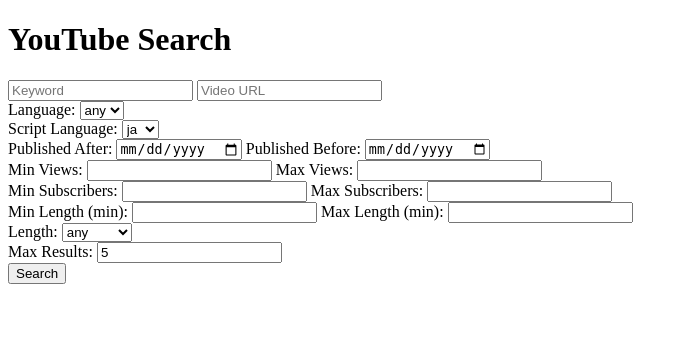
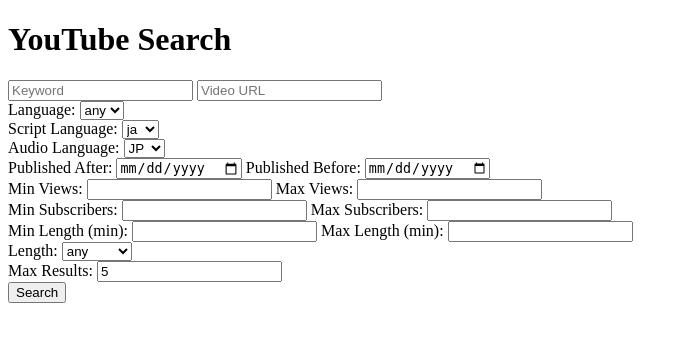
Before and after one commit to AT-KB/Slower, a Django app: page / in a window 1280 px wide. Shown: the top 342 px of the page, without its empty margins (0-688 px from the left). Run offline with Django 5.2, Linux system fonts and the light colour scheme.

Commit message:
Add audio language selection

```diff
--- a/summary/views.py
+++ b/summary/views.py
@@ -10,6 +10,7 @@
     video_url = request.GET.get("video_url", "")
     lang = request.GET.get("lang", "any")
     script_lang = request.GET.get("script_lang", "ja")
+    audio_lang = request.GET.get("audio_lang", "ja-JP")
     after = request.GET.get("after", "")
     before = request.GET.get("before", "")
     min_views = request.GET.get("min_views", "")
@@ -53,6 +54,7 @@
         "video_url": video_url,
         "lang": lang,
         "script_lang": script_lang,
+        "audio_lang": audio_lang,
         "after": after,
         "before": before,
         "min_views": min_views,
@@ -71,6 +73,7 @@
     """Run pipeline on selected video."""
     transcript = pipeline_proxy.download_and_transcribe(video_id)
     script_lang = request.GET.get("lang", "ja")
+    audio_lang = request.GET.get("audio", "ja-JP")
     gemini_key = os.environ.get("GEMINI_API_KEY")
     script = (
         pipeline_proxy.summarize_with_gemini(gemini_key, transcript, lang=script_lang)
@@ -84,7 +87,9 @@
     )
     audio_b64 = None
     if os.environ.get("GOOGLE_APPLICATION_CREDENTIALS"):
-        audio = pipeline_proxy.synthesize_text_to_mp3(script)
+        audio = pipeline_proxy.synthesize_text_to_mp3(
+            script, language_code=audio_lang
+        )
         audio_b64 = base64.b64encode(audio).decode("utf-8")
     context = {"video_id": video_id, "script": script, "audio_b64": audio_b64}
     return render(request, "summary/process.html", context)
--- a/templates/summary/index.html
+++ b/templates/summary/index.html
@@ -22,6 +22,13 @@
                 <option value="ja" {% if script_lang == 'ja' %}selected{% endif %}>ja</option>
                 <option value="en" {% if script_lang == 'en' %}selected{% endif %}>en</option>
                 <option value="es" {% if script_lang == 'es' %}selected{% endif %}>es</option>
+            </select>
+        </label><br>
+        <label>Audio Language:
+            <select name="audio_lang">
+                <option value="ja-JP" {% if audio_lang == 'ja-JP' %}selected{% endif %}>JP</option>
+                <option value="en-US" {% if audio_lang == 'en-US' %}selected{% endif %}>EN</option>
+                <option value="es-ES" {% if audio_lang == 'es-ES' %}selected{% endif %}>ES</option>
             </select>
         </label><br>
 
@@ -73,7 +80,7 @@
         {% for vid in results %}
         <li>
             <a href="{{ vid.url }}" target="_blank">{{ vid.title }}</a>
-            [<a href="{% url 'process_video' vid.videoId %}?lang={{ script_lang }}">Process</a>]
+            [<a href="{% url 'process_video' vid.videoId %}?lang={{ script_lang }}&audio={{ audio_lang }}">Process</a>]
         </li>
         {% endfor %}
     </ul>
```
Also changed, not shown: summary/test_views.py (+11 -0 lines).
